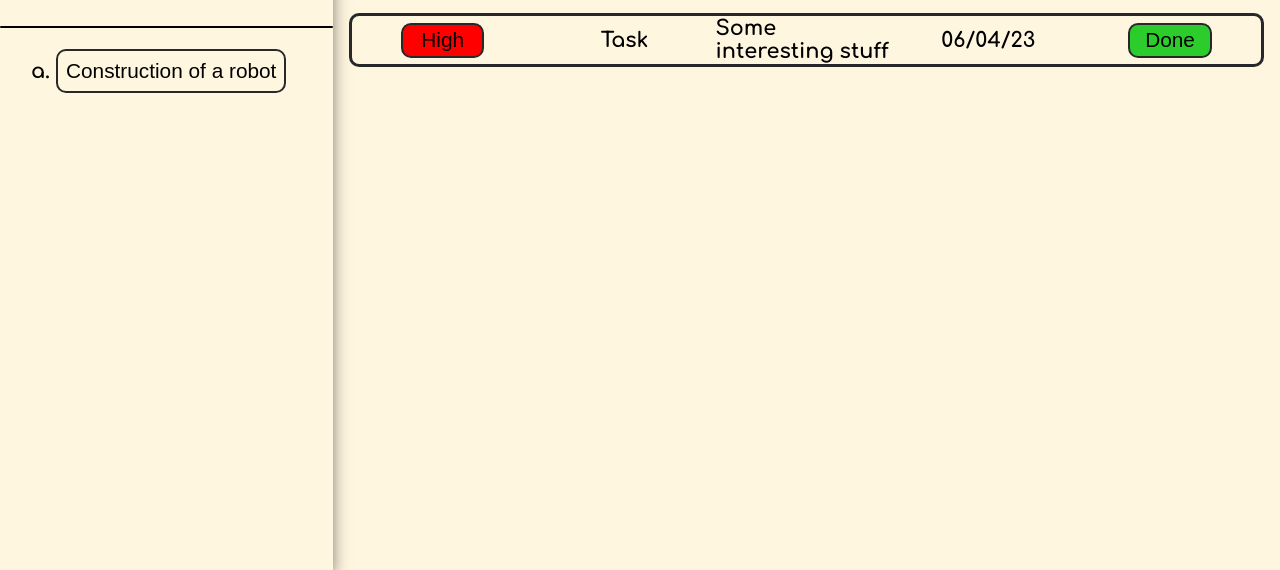
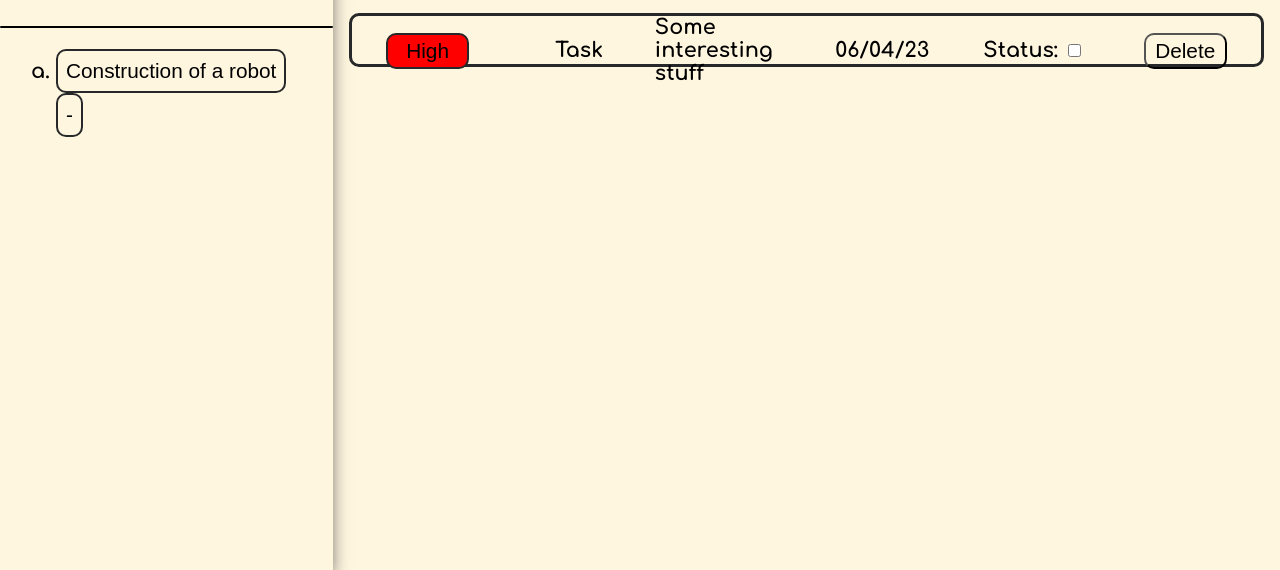
Before and after one commit to baldx/todo-list, a website built with webpack: page dist/index.html in a window 1280 px wide. Shown: the part 230-800 px from the top of the page. Built offline with nearby package versions, Linux system fonts and the light colour scheme; files whose address does not match are found by name.

Commit message:
add delete btns

```diff
--- a/dist/index.html
+++ b/dist/index.html
@@ -22,7 +22,10 @@
                 </header>
                 <hr>
                 <ul>
-                    <li><button>Construction of a robot</button></li>
+                    <li>
+                        <button>Construction of a robot</button>
+                        <button class="delete-project">-</button>
+                    </li>
                 </ul>
             </aside>
 
@@ -37,7 +40,11 @@
                     <div class="title">Task</div>
                     <div class="description">Some interesting stuff</div>
                     <div class="due">06/04/23</div>
-                    <button class="check Done">Done</button>
+                    <div class="wrapper">
+                        <label for="checkbox">Status:</label>
+                        <input type="checkbox" name="checkbox" id="checkbox">
+                    </div>
+                    <button class="delete-task">Delete</button>
                 </div>
             </div>
     </div>
--- a/dist/style.css
+++ b/dist/style.css
@@ -136,13 +136,13 @@ aside ul {
     margin: 1em;
     height: 3em;
     display: grid;
-    grid-template-columns: repeat(5, 1fr);
+    grid-template-columns: repeat(6, 1fr);
     justify-items: center;
     align-items: center;
     border-radius: 10px;
 }
 
-.title, .description, .due {
+.title, .description, .due, .wrapper {
     font-size: 1.3em;
     font-weight: 700;
 }
@@ -153,7 +153,7 @@ aside ul {
     font-size: 1.3em;
 }
 
-.priority, .check {
+.priority {
     border: none;
     border: 2px solid var(--dark-black);
     border-radius: 10px;
@@ -272,3 +272,12 @@ aside ul {
     border-radius: 10px;
     font-size: 1.2em;
 }
+
+.delete-task {
+    background-color: transparent;
+    border-radius: 10px;
+}
+
+.delete-task:hover {
+    background-color: var(--light-navy);
+}
```
